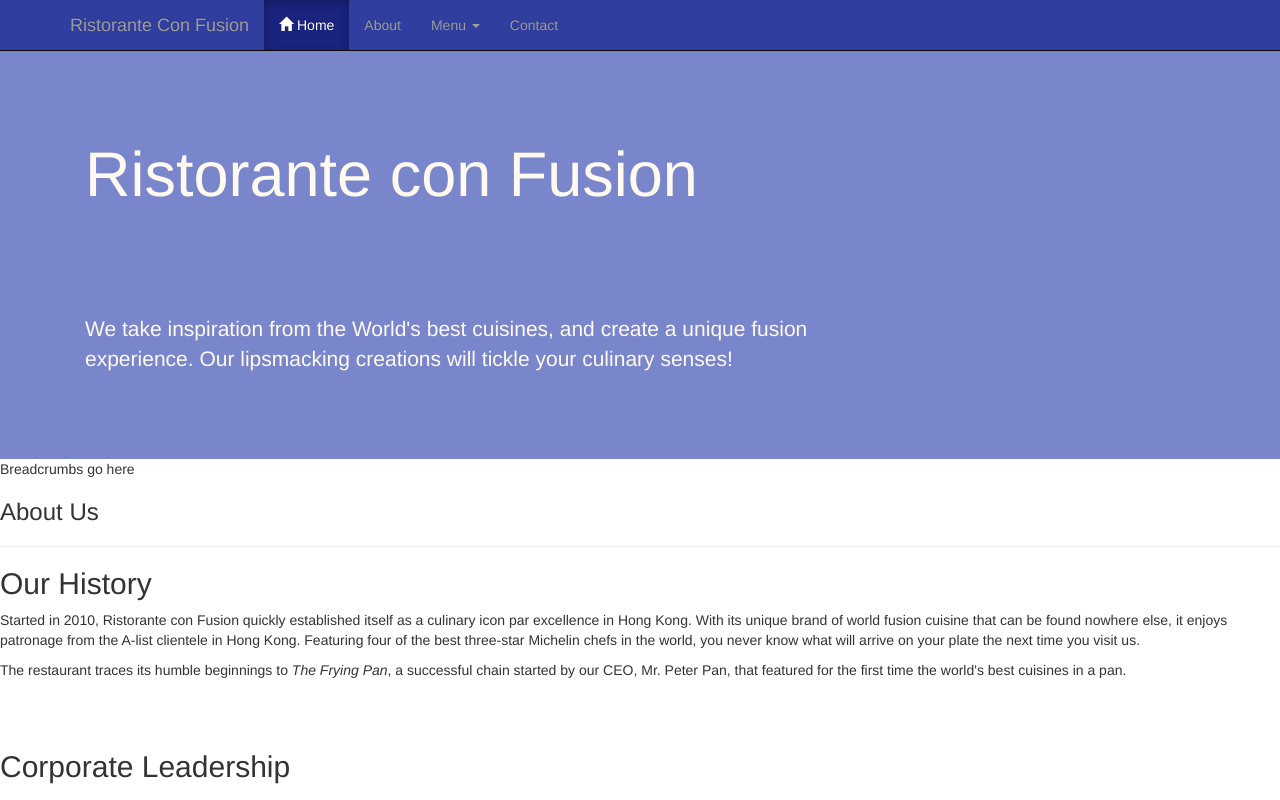
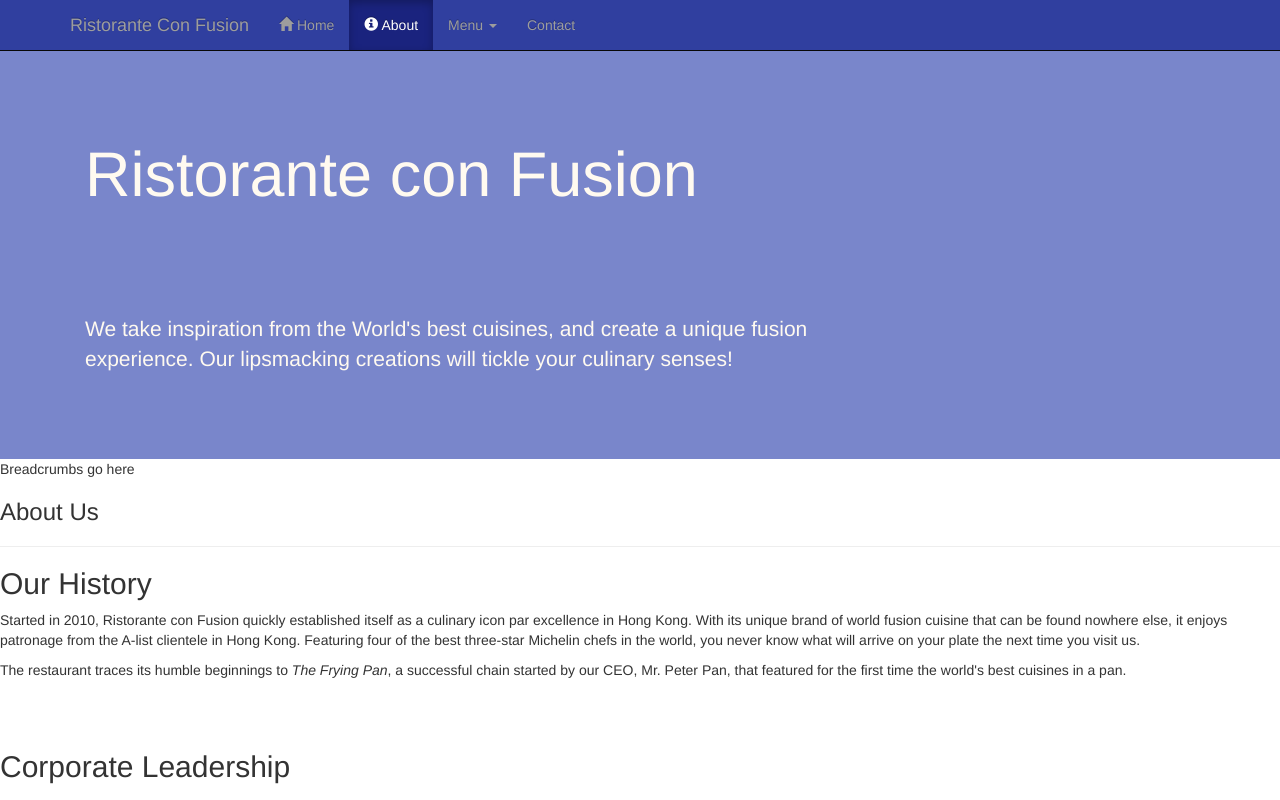
Before and after one commit to yermilov/coursera.web-frameworks, a plain HTML site: page conFusion/aboutus.html in a window 1280 px wide. Shown: the top 800 px of the page. Drawn offline with nearby package versions, Linux system fonts and the light colour scheme.

Commit message:
assignment 1 task 1

```diff
--- a/conFusion/aboutus.html
+++ b/conFusion/aboutus.html
@@ -23,6 +23,7 @@
 
         <nav class="navbar navbar-inverse navbar-fixed-top" role="navigation">
             <div class="container">
+
                 <div class="navbar-header">
                     <button type="button" class="navbar-toggle collapsed" data-toggle="collapse" data-target="#navbar" aria-expanded="false" aria-controls="navbar">
                         <span class="sr-only">Toggle navigation</span>
@@ -30,13 +31,16 @@
                         <span class="icon-bar"></span>
                         <span class="icon-bar"></span>
                     </button>
-                    <a class="navbar-brand" href="#">Ristorante Con Fusion</a>
+                    <a class="navbar-brand" href="index.html">Ristorante Con Fusion</a>
                 </div>
+
                 <div id="navbar" class="navbar-collapse collapse">
                     <ul class="nav navbar-nav">
-                        <li class="active"><a href="#"><span class="glyphicon glyphicon-home"
-                             aria-hidden="true"></span> Home</a></li>
-                        <li><a href="#">About</a></li>
+
+                        <li><a href="index.html"><span class="glyphicon glyphicon-home" aria-hidden="true"></span> Home</a></li>
+
+                        <li class="active"><a href="aboutus.html"><span class="glyphicon glyphicon-info-sign" aria-hidden="true"></span> About</a></li>
+
                         <li class="dropdown">
                             <a href="#" class="dropdown-toggle" data-toggle="dropdown"
                              role="button" aria-haspopup="true" aria-expanded="false">
@@ -52,9 +56,12 @@
                                 <li><a href="#">Weekend Brunch</a></li>
                             </ul>
                         </li>
+
                         <li><a href="#">Contact</a></li>
+
                     </ul>
                 </div>
+
             </div>
         </nav>
 
```
Also changed, not shown: conFusion/index.html (+11 -4 lines).
